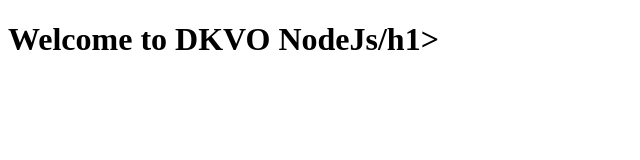
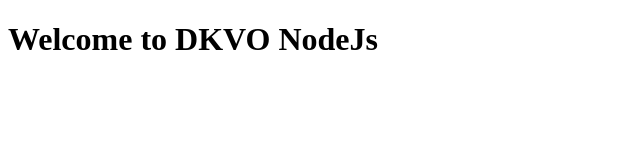
Before and after one commit to vdkhiem/Nodejs, a website: page public/index.html in a window 1280 px wide. Shown: the full height of the page, 0-640 px from the left. Drawn offline with Linux system fonts and the light colour scheme.

Commit message:
Update index.html

```diff
--- a/public/index.html
+++ b/public/index.html
@@ -5,6 +5,6 @@
 		<title>My App</title>
 	</head>
 	<body>
-		<h1>Welcome to DKVO NodeJs/h1>
+		<h1>Welcome to DKVO NodeJs</h1>
 	</body>
 </html>
```
